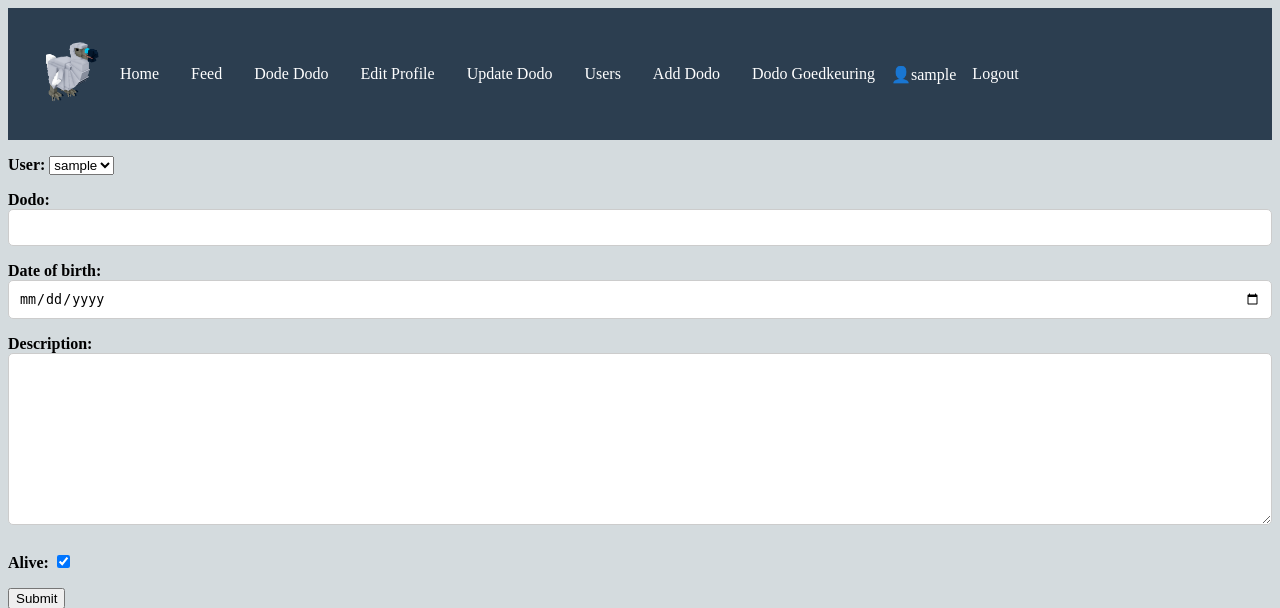
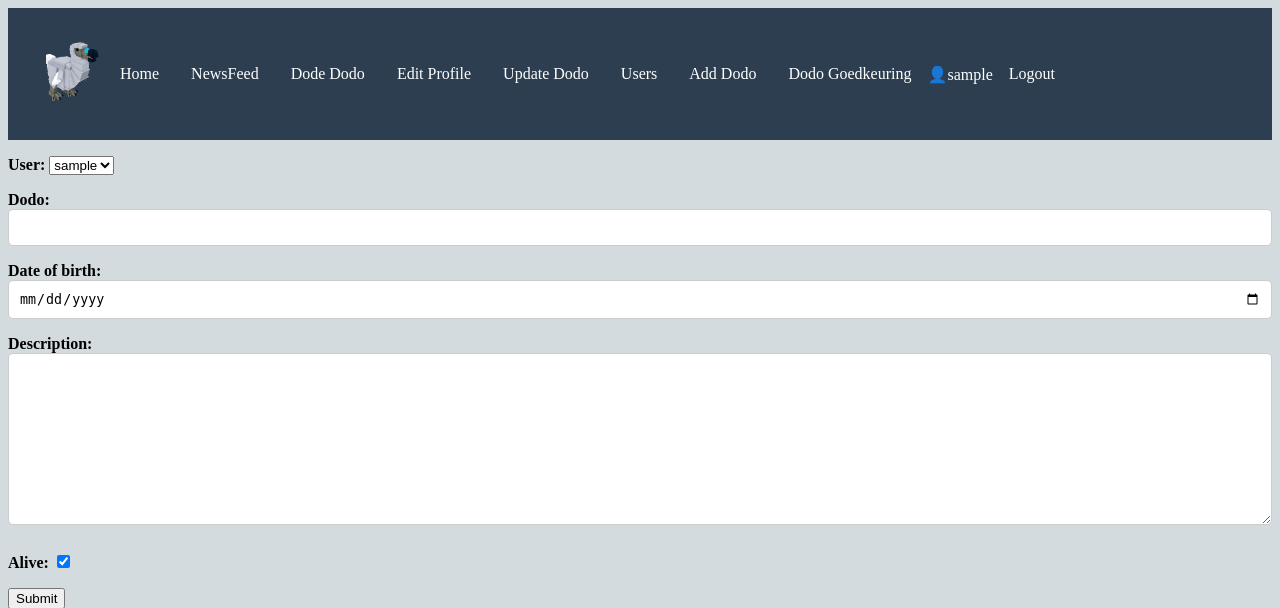
Before and after one commit to RylanRRB/Dodo_Django_Rylan_en_Semih, a Django app: page /add_dodo/ in a window 1280 px wide. Shown: the top 608 px of the page. Run offline with Django 5.2, Linux system fonts and the light colour scheme; the visitor is signed in with stand-in values (Sample User, id 1); data comes from the database, SQL or seed files in the repository.

Commit message:
newfseef naam

```diff
--- a/dodo/base/templates/base/menubalk.html
+++ b/dodo/base/templates/base/menubalk.html
@@ -25,7 +25,7 @@
     <div class="nav-container">
         <p><img src="{% static 'base/img/dodo.png' %}" alt="DODO"></p>
         <a href="/startpagina" class="nav-item">Home</a>
-        <a href="/feed" class="nav-item">Feed</a>
+        <a href="/feed" class="nav-item">NewsFeed</a>
         <a href="/pagina_twee" class="nav-item">Dode Dodo</a>
         <a href="/user_info" class="nav-item">Edit Profile</a>
         <a href="/update_dodo" class="nav-item">Update Dodo</a>
```
